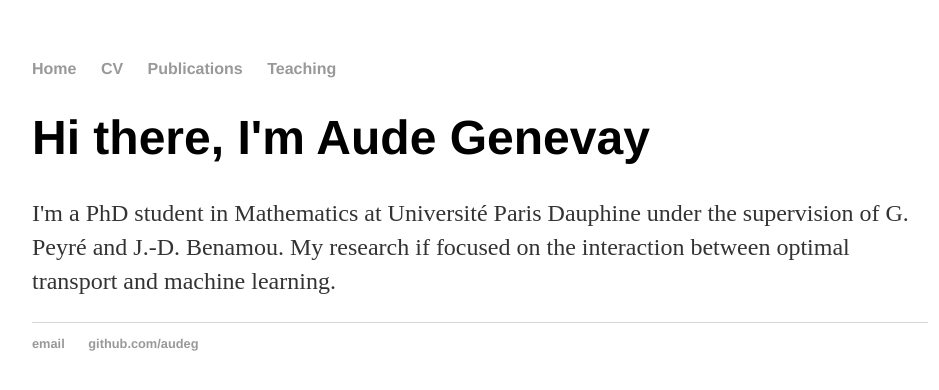
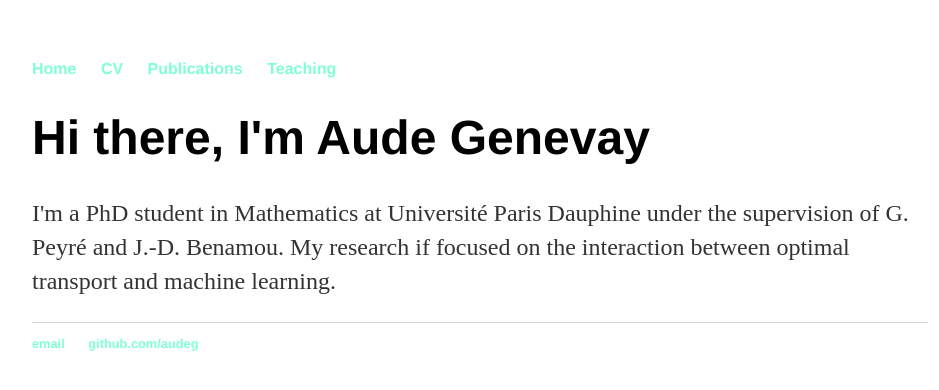
Before and after one commit to audeg/audeg.github.io, a Jekyll site: the page built from index.html, in a window 1280 px wide. Shown: the top 390 px of the page, without its empty margins (160-1099 px from the left). Built offline with Jekyll 4.4.1, drawn with Linux system fonts in a browser that asks for light colours.

Commit message:
Update main.css

```diff
--- a/css/main.css
+++ b/css/main.css
@@ -14,7 +14,7 @@ nav ul li, footer ul li {
 }
 a {
     text-decoration: none;
-    color: #999;
+    color: #7FFFD4;
 }
 a:hover {
     text-decoration: underline;
```
